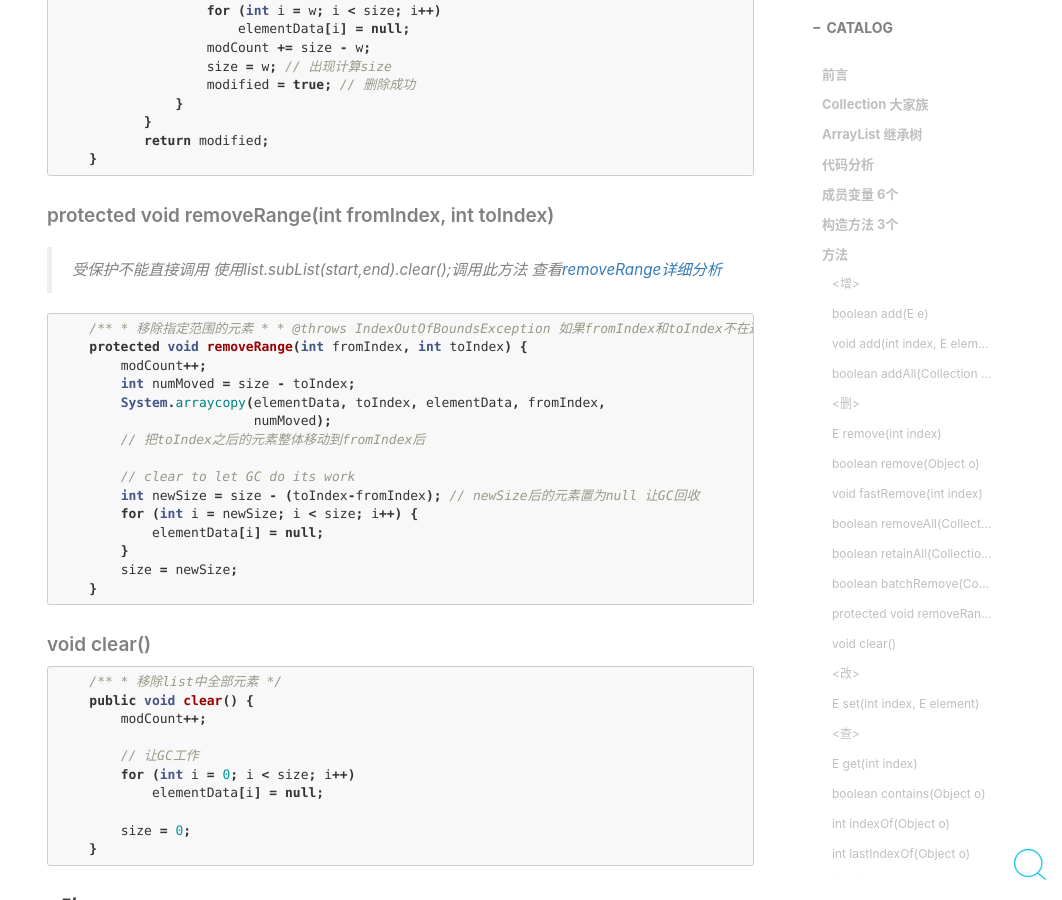
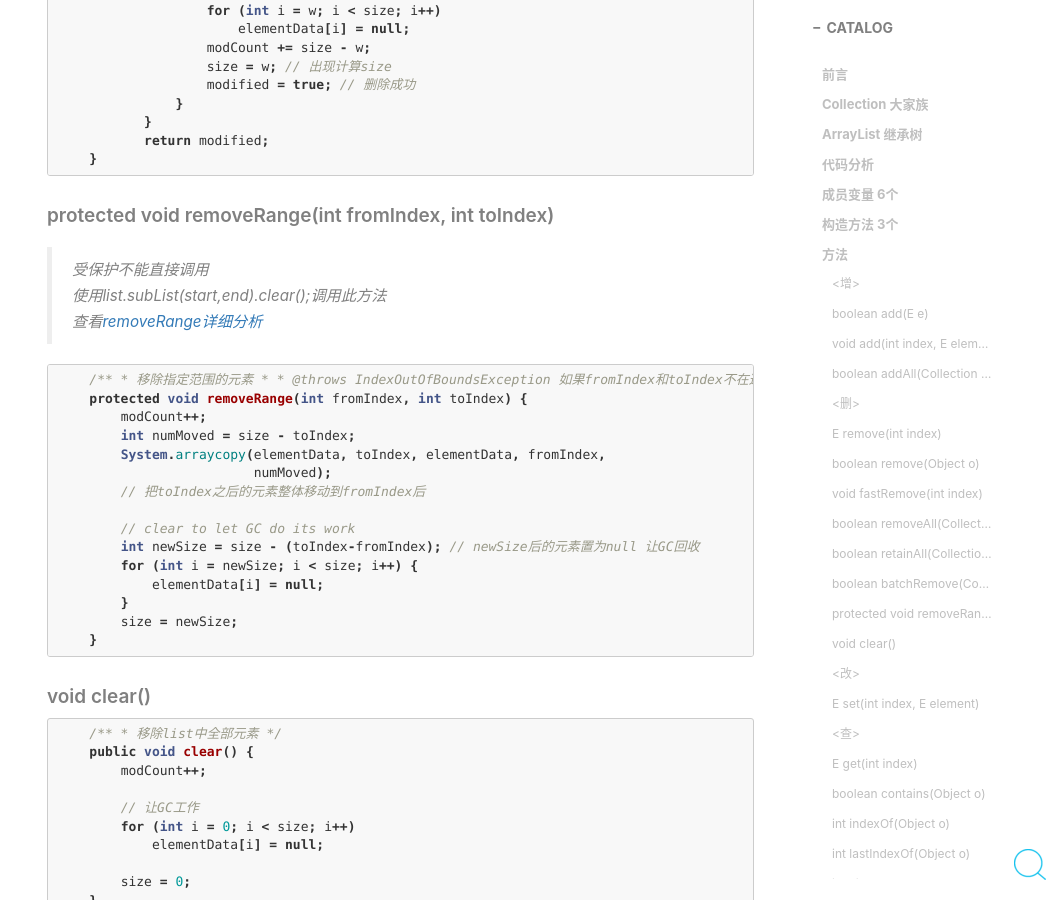
Before and after one commit to xubinux/xubinux.github.io, a Jekyll site: the page built from _posts/2017-03-09-ArrayList-Source-Code.markdown, in a window 1280 px wide and 900 px high, scrolled down 6444 px. Shown: the whole window, without its empty margins (218-1280 px from the left). Built offline with Jekyll 4.4.1, drawn with Linux system fonts in a browser that asks for light colours; nearby versions of some CDN libraries; comment, search, counter and statistics services are not loaded.

Commit message:
修改Bug

````diff
--- a/_posts/2017-03-09-ArrayList-Source-Code.markdown
+++ b/_posts/2017-03-09-ArrayList-Source-Code.markdown
@@ -339,9 +339,9 @@
 
 ##### protected void removeRange(int fromIndex, int toIndex)
 
-> 受保护不能直接调用
-> 使用list.subList(start,end).clear();调用此方法
-> 查看[removeRange详细分析](http://www.cnblogs.com/hzmark/archive/2012/12/19/ArrayList_removeRange.html)
+> 受保护不能直接调用<br>
+  使用list.subList(start,end).clear();调用此方法<br>
+  查看[removeRange详细分析](http://www.cnblogs.com/hzmark/archive/2012/12/19/ArrayList_removeRange.html)
 
 ```java
     /**
````
